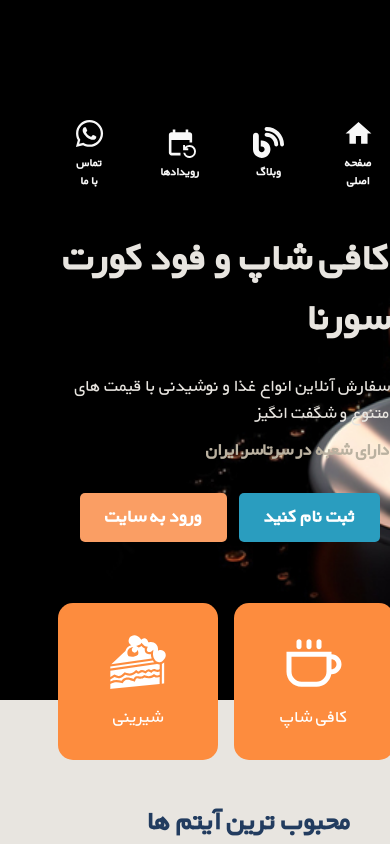
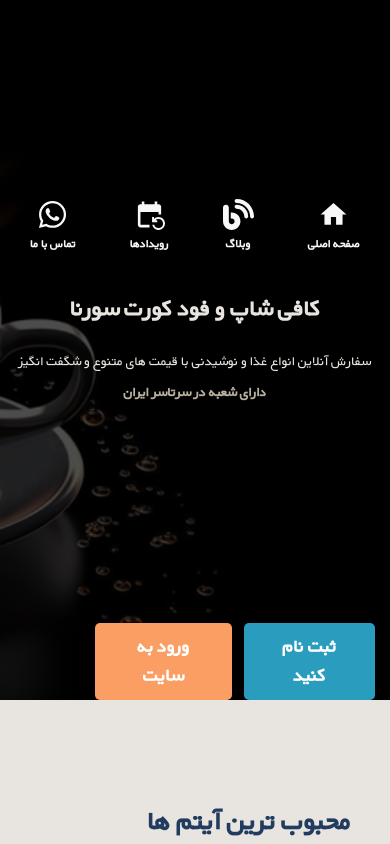
Before and after one commit to behnamhamidi1991/foodcourt, a Next.js app: page / in a window 390 px wide. Shown: the top 844 px of the page. Built offline with nearby package versions, Linux system fonts and the light colour scheme.

Commit message:
Categories

```diff
--- a/src/components/Categories/categories.scss
+++ b/src/components/Categories/categories.scss
@@ -52,3 +52,77 @@
     }
   }
 }
+
+@media screen and (max-width: 1170px) {
+  .categories-container {
+    padding-bottom: 100px;
+    position: absolute;
+    left: 20px;
+    bottom: -160px;
+
+    .categorybox {
+      display: flex;
+
+      .icon-box {
+        background-color: var(--orange);
+        margin: 0 8px;
+        padding: 30px;
+        display: flex;
+        flex-direction: column;
+        align-items: center;
+        justify-content: center;
+        text-align: center;
+        color: #fff;
+        cursor: pointer;
+        transition: all ease-in-out 0.2s;
+        border-radius: 15px;
+        &:hover {
+          background-color: var(--light-orange);
+          transform: scale(1.03);
+        }
+
+        .box {
+          display: flex;
+          flex-direction: column;
+          align-items: center;
+          justify-content: center;
+          width: 80px;
+
+          .icon {
+            font-size: 40px;
+            margin-bottom: 10px;
+          }
+          .title {
+            font-size: 15px;
+          }
+        }
+      }
+    }
+  }
+}
+
+@media screen and (max-width: 970px) {
+  .categories-container {
+    .categories-icons-container {
+      .categorybox {
+        .icon-box {
+          .box {
+            width: 60px;
+            .icon {
+              font-size: 24px;
+            }
+            .title {
+              font-size: 12px;
+            }
+          }
+        }
+      }
+    }
+  }
+}
+
+@media screen and (max-width: 844px) {
+  .categories-container {
+    display: none;
+  }
+}
--- a/src/components/Homesection/homesection.scss
+++ b/src/components/Homesection/homesection.scss
@@ -100,4 +100,56 @@
 }
 
 @media screen and (max-width: 634px) {
+  .homepage {
+    height: 700px;
+    background-repeat: no-repeat;
+    background-size: cover;
+    background-position: right;
+    color: #fff;
+    display: flex;
+    align-items: flex-end;
+    flex-direction: column;
+    text-align: right;
+    position: relative;
+    background-blend-mode: color;
+    background-color: rgba(0, 0, 0, 0.7);
+  }
+
+  .home-content-box {
+    display: flex;
+    flex-direction: column;
+    justify-content: center;
+    align-items: center;
+    margin: auto;
+  }
 }
+
+@media screen and (max-width: 558px) {
+  .homepage {
+    padding: 0 15px;
+  }
+
+  .home-content-box h1 {
+    font-size: 35px;
+  }
+
+  .home-content-box .home-description {
+    font-size: 16px;
+  }
+  .home-content-box .home-description2 {
+    font-size: 16px;
+  }
+}
+
+@media screen and (max-width: 444px) {
+  .home-content-box h1 {
+    font-size: 24px;
+  }
+
+  .home-content-box .home-description {
+    font-size: 14px;
+  }
+  .home-content-box .home-description2 {
+    font-size: 14px;
+  }
+}
```
